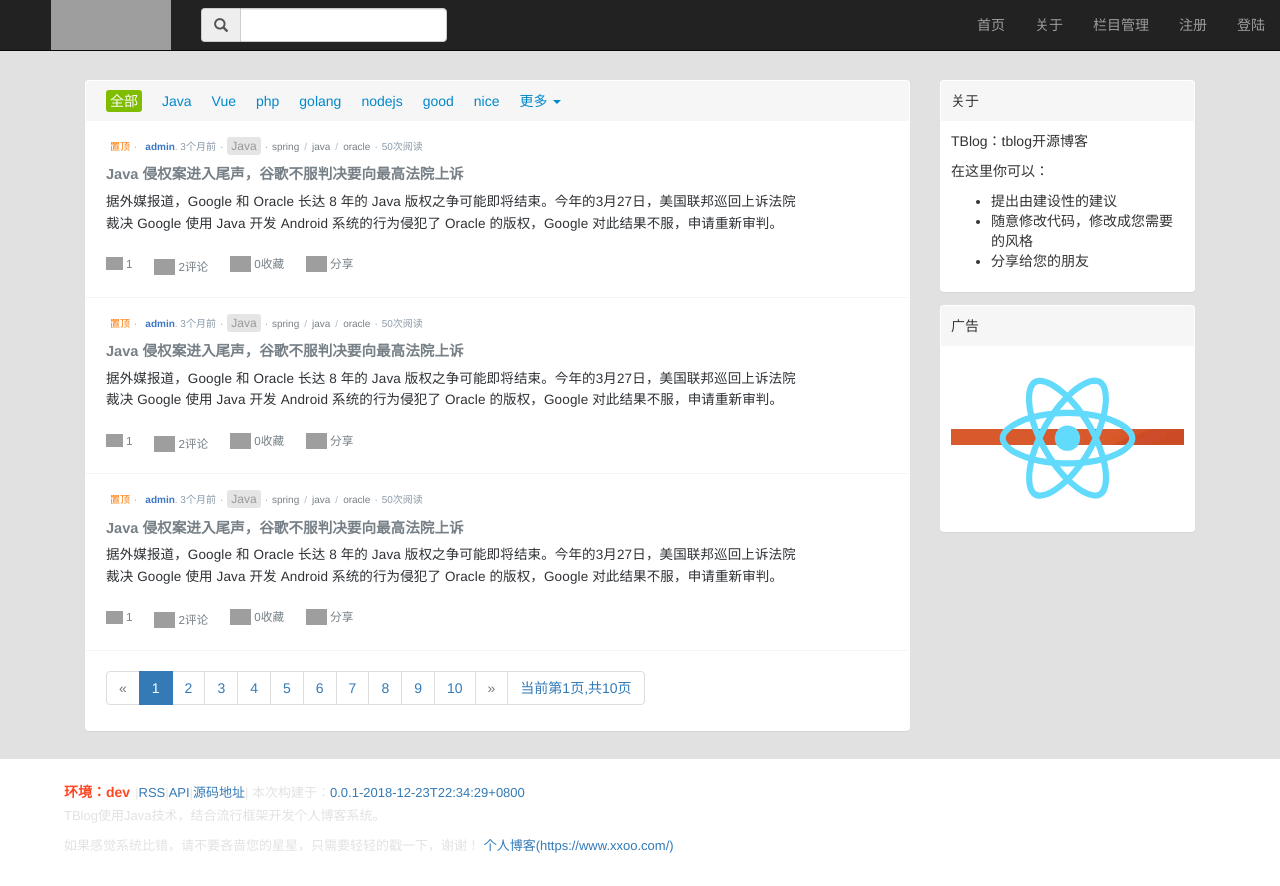
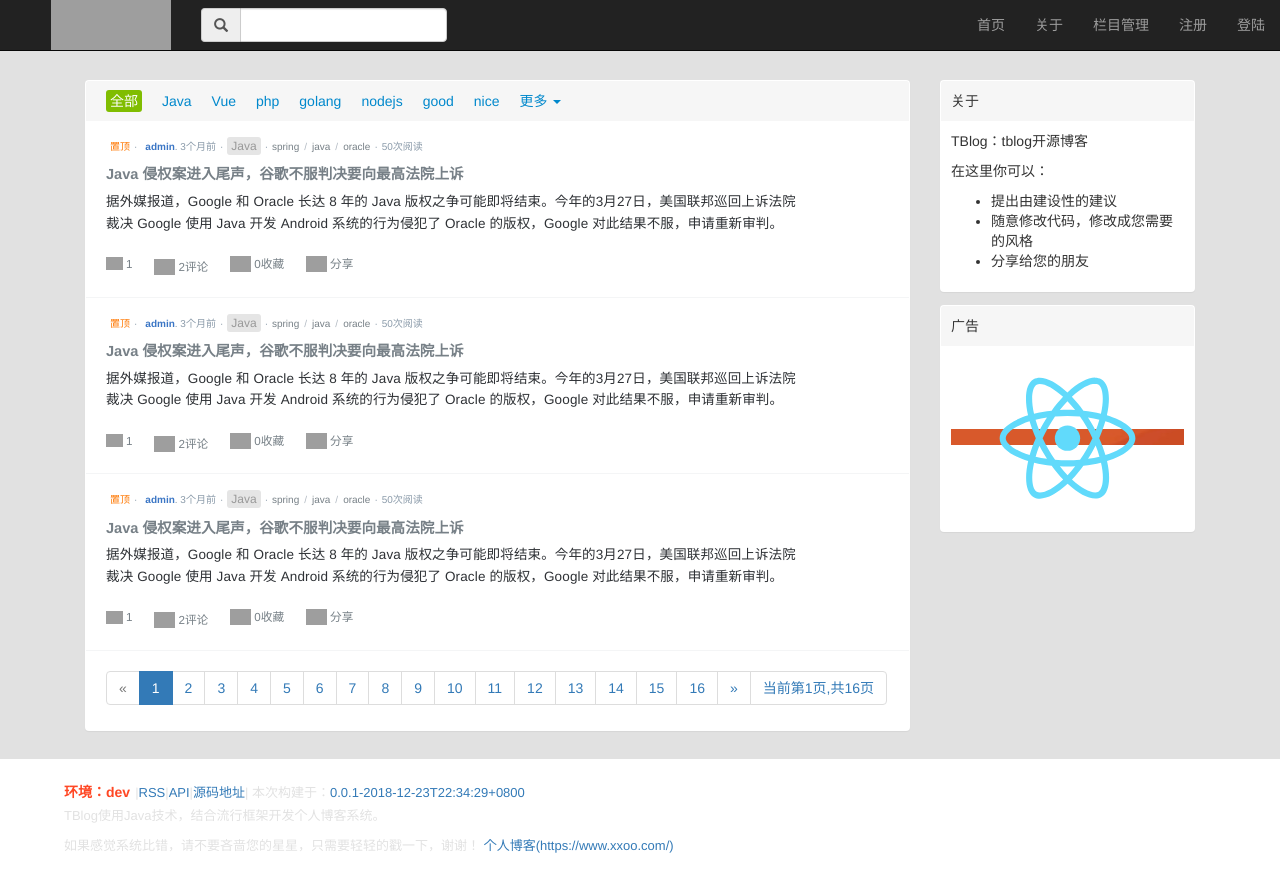
Before and after one commit to lukeddy/tblog-react, a React (Create React App) app: page / in a window 1280 px wide. Built offline with nearby package versions, Linux system fonts and the light colour scheme; grey boxes are pictures that could not be loaded.

Commit message:
完成分页的上一页、下一页翻页功能

```diff
--- a/src/components/Index.js
+++ b/src/components/Index.js
@@ -7,11 +7,21 @@ class Index extends Component {
     constructor(props){
         super(props)
 
+        this.state={
+            currentPage:1,
+            totalPages:16,
+        }
+
         //一定要写这个binding，不然在调用分页接口时会报goToPage is not a function
+        this.loadData=this.loadData.bind(this);
         this.goToPage=this.goToPage.bind(this);
     }
+    loadData(pageNo){
+        console.log("loading data: "+pageNo);
+    }
     goToPage(pageNo){
-        console.log(pageNo);
+        console.log("go to page:"+pageNo);
+        this.setState({currentPage:pageNo},this.loadData(pageNo))
     }
     render() {
         return (
@@ -47,7 +57,7 @@ class Index extends Component {
                         </div>
                         <div className="inner no-padding">
                             <PostList></PostList>
-                            <Pagination totalPages={10} currentPage={1} jumpPage={this.goToPage}></Pagination>
+                            <Pagination totalPages={this.state.totalPages} currentPage={this.state.currentPage} jumpPage={this.goToPage}></Pagination>
                         </div>
                     </div>
                 </div>
--- a/src/components/common/Pagination.js
+++ b/src/components/common/Pagination.js
@@ -3,24 +3,43 @@ import PropTypes from 'prop-types';
 
 class Pagination extends React.Component{
 
+
+    prePage() {
+        let {currentPage} = this.props
+        if (--currentPage === 0) {
+            return false
+        }
+        this.props.jumpPage(currentPage)
+    }
+
+    nextPage() {
+        let {currentPage,totalPages} = this.props
+        if (++currentPage > totalPages) {
+            return false
+        }
+        this.props.jumpPage(currentPage)
+    }
+
     render(){
         const {totalPages,currentPage,jumpPage}=this.props
-
         return (
             <nav>
                 <ul className="pagination">
-                    <li className="disabled">
-                        <span aria-hidden="true">«</span>
+                    <li className={currentPage===1?'disabled':''}>
+                        <span className="page-link" onClick={this.prePage.bind(this)}>«</span>
                     </li>
                     {[...Array(totalPages)].map((e, i) => {
                         const pageNo=i+1
                         return(
                             <li key={pageNo} className={currentPage===pageNo?'active':''}>
+
                                 <span className="page-link" onClick={jumpPage.bind(this,pageNo)}>{pageNo}</span>
                             </li>
                         )
                     })}
-                    <li className="disabled"><span aria-hidden="true">»</span></li>
+                    <li className={currentPage===totalPages?'disabled':''}>
+                        <span className="page-link" onClick={this.nextPage.bind(this)}>»</span>
+                    </li>
                     <li>
                         <span>当前第{currentPage}页,共{totalPages}页</span>
                     </li>
@@ -33,7 +52,7 @@ class Pagination extends React.Component{
 Pagination.propTypes={
   totalPages:PropTypes.number.isRequired,
   currentPage:PropTypes.number.isRequired,
-  jumpPage:PropTypes.func.isRequired
+  jumpPage:PropTypes.func.isRequired,
 }
 
 export default Pagination
```
